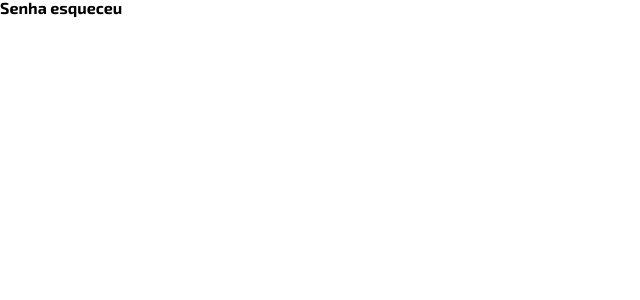
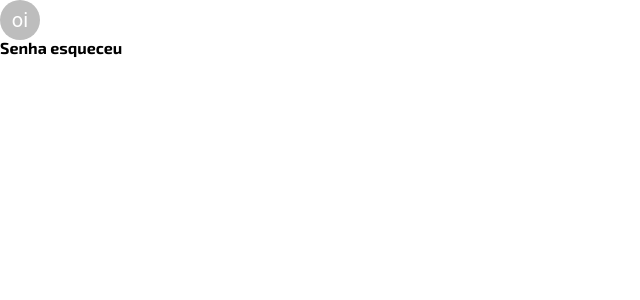
Before and after one commit to oArths/stockbox, a React (Create React App) app: page /forgot in a window 1280 px wide. Shown: the top 300 px of the page, without its empty margins (0-640 px from the left). Built offline with nearby package versions, Linux system fonts and the light colour scheme.

Commit message:
Fix: redoing inputs with the lib material ui

```diff
--- a/package.json
+++ b/package.json
@@ -3,6 +3,9 @@
   "version": "0.1.0",
   "private": true,
   "dependencies": {
+    "@emotion/react": "^11.11.4",
+    "@emotion/styled": "^11.11.0",
+    "@mui/material": "^5.15.12",
     "@radix-ui/themes": "^2.0.3",
     "@testing-library/jest-dom": "^5.17.0",
     "@testing-library/react": "^13.4.0",
--- a/src/App.jsx
+++ b/src/App.jsx
@@ -1,5 +1,5 @@
 import { GlobalStyle } from "./Global";
-
+// import Index from "./index"
 // 2 - reproveitamento de estrutura
 // ja que os caminhos vão ser todos renderizados apartir de outelet
 import { Outlet } from "react-router-dom";
--- a/src/Global.jsx
+++ b/src/Global.jsx
@@ -1,7 +1,7 @@
 import { createGlobalStyle } from "styled-components";
 
 export const GlobalStyle = createGlobalStyle`
-  body{
+  *{
 	margin: 0;
 	padding: 0;
     font-family: 'Exo 2', sans-serif;
@@ -13,8 +13,7 @@ export const GlobalStyle = createGlobalStyle`
   img, ol, ul, li,
   table, caption, tbody, tfoot, thead, tr, th, td,
   figure {
-    margin: 0;
-    padding: 0;
+
     border: 0;
     font-size: 100%;
     vertical-align: baseline;
--- a/src/components/inputs/index.jsx
+++ b/src/components/inputs/index.jsx
@@ -1,4 +1,3 @@
-import { type } from "@testing-library/user-event/dist/type";
 import * as  S  from "./style"
 
 
--- a/src/pages/login/forgot.jsx
+++ b/src/pages/login/forgot.jsx
@@ -1,7 +1,10 @@
-
+import * as M from "@mui/material"
 const Forgot = ()=> {
     return(
+       <div>
+         <M.Avatar>oi</M.Avatar>
         <h1>Senha esqueceu</h1>
+       </div>
     )
 
 
--- a/src/pages/login/login.jsx
+++ b/src/pages/login/login.jsx
@@ -1,6 +1,7 @@
 import * as S from "../login/styleLogin";
 import login from "../../assets/images/Login.svg";
 import Input from "../../components/inputs/index";
+// import * as a from '@mui/material/colors';
 
 const Login = () => {
   return (
@@ -13,6 +14,8 @@ const Login = () => {
               Entre com sua conta e tenha acesso a um mundo de possibilidades
             </S.SubTitle>
           </S.TitleContainer>
+
+          {/* <S.a.Avatar sx={{ bgcolor: deepOrange[500] }}>aaa</S.a.Avatar> */}
 
           <S.InputContainer>
             <Input Title="E-mail" placeholder="email@gmail.com" />
--- a/src/pages/login/styleLogin.jsx
+++ b/src/pages/login/styleLogin.jsx
@@ -1,4 +1,12 @@
 import styled from "styled-components";
+import * as M  from "@mui/material"
+
+
+export const Avatar = styled(M.Avatar)`
+background-color: blueviolet;
+color: black;
+`
+
 
 export const Main = styled.div`
   margin: 5px;
```
Also changed, not shown: 1 other file (tests, documents, lock files or other folders).
